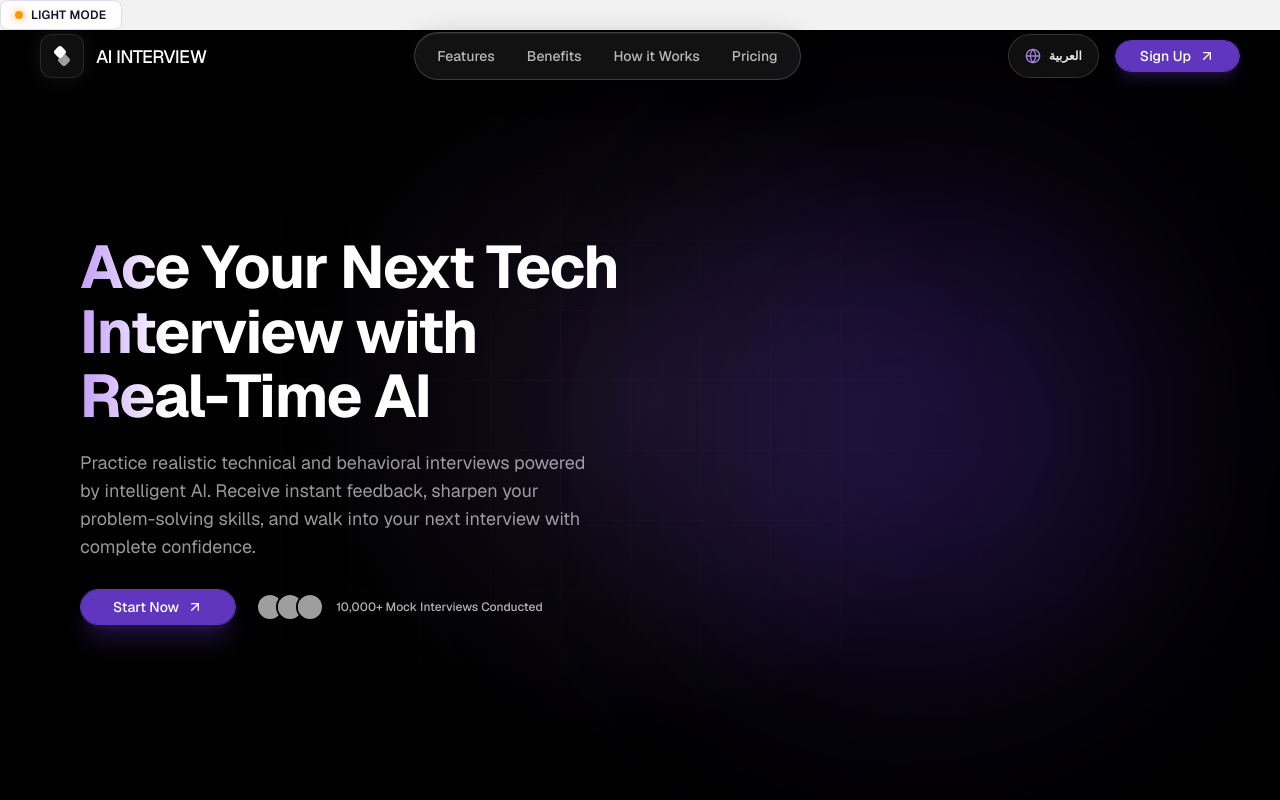
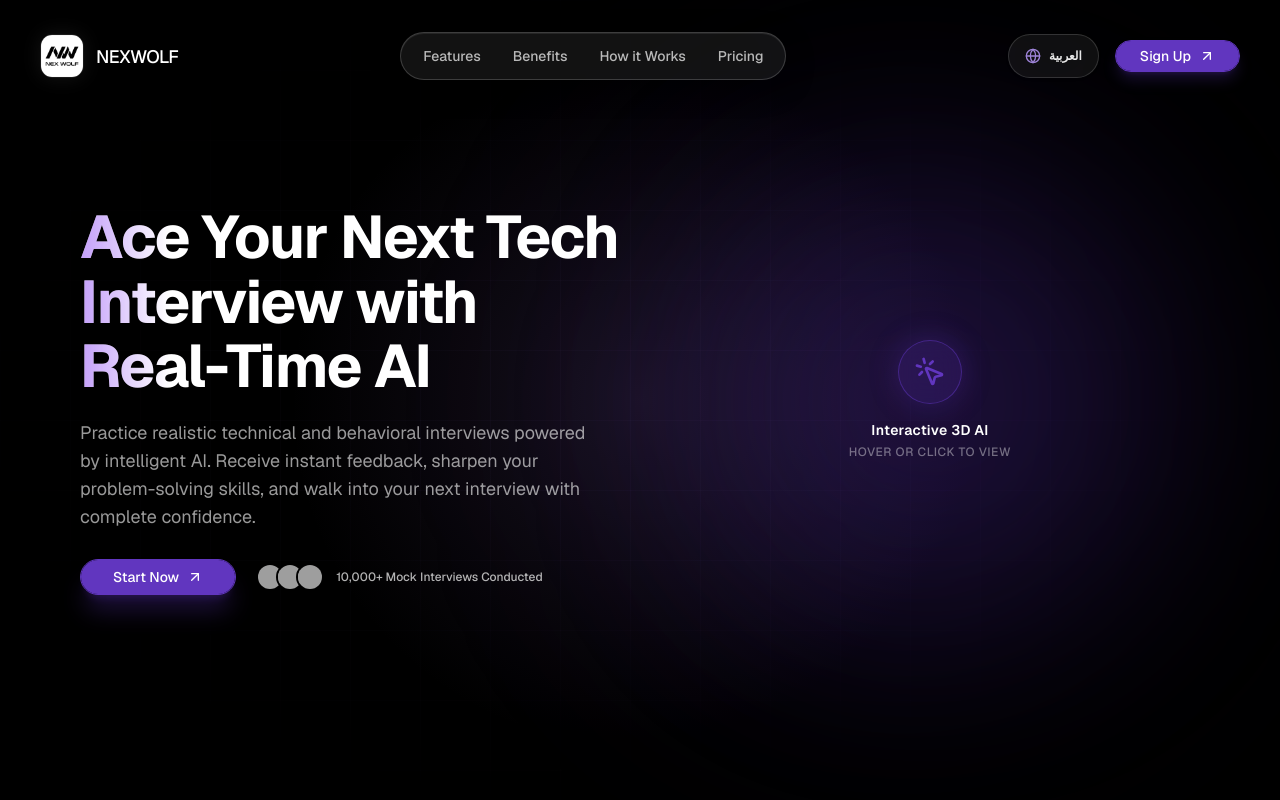
Before and after one commit to NexWolf/AI-Interview-frontend, a Next.js app: page / in a window 1280 px wide. Shown: the top 800 px of the page. Built offline with nearby package versions, Linux system fonts and the light colour scheme; grey boxes are pictures that could not be loaded.

Commit message:
fix landing page performance and download 3d when the user need show it

```diff
--- a/app/page.tsx
+++ b/app/page.tsx
@@ -2,14 +2,12 @@ import Navbar from "@/features/landing/components/Navbar";
 import { Hero } from "@/features/landing/components/Hero";
 import { Features } from "@/features/landing/components/Features";
 import CtaFooter from "@/features/landing/components/CtaFooter";
-import { ThemeToggle } from "@/shared/components/ui/ThemeToggle";
 import { HowItWorks } from "@/features/landing/components/HowItWorks";
 import Pricing from "@/features/landing/components/Pricing";
 
 export default function Home() {
   return (
-    <div className="min-h-screen bg-background text-foreground">
-      <ThemeToggle />
+    <div className="dark min-h-screen bg-black text-foreground">
       <Navbar />
       <Hero />
       <Features />
--- a/features/interview/components/session-component/InterviewSessionClient.tsx
+++ b/features/interview/components/session-component/InterviewSessionClient.tsx
@@ -373,7 +373,7 @@ export default function InterviewSessionClient({ interviewId }: InterviewSession
       // Fresh interview (or all questions answered) -> start the next one
       requestNextQuestion();
     }
-  }, [RoomData, interviewId, router, setAnswerText, onAskQuestion, requestNextQuestion]);
+  }, [RoomData, interviewId, router, setAnswerText, onAskQuestion, requestNextQuestion, emitEvent]);
 
   /* ==========================================================================
    * SECTION 10: INTEGRITY / PROCTORING / TIMER
--- a/features/interview/hooks/ReactQueryHooks/useStartInterview.ts
+++ b/features/interview/hooks/ReactQueryHooks/useStartInterview.ts
@@ -11,9 +11,10 @@ export const useStartInterview = () => {
 
         onSuccess : (response) => {
             const interviewId = response.interview.id;
-
             if(interviewId) {
-                queryClient.setQueryData(["interview" , interviewId], response)
+                // Do not set query data here because the response shape from startInterview
+                // is different from getInterviewById. Let the interview room fetch it fresh.
+                queryClient.invalidateQueries({ queryKey: ["interview", interviewId] });
             }
         }
     })
--- a/features/interview/hooks/useInterviewFlow.ts
+++ b/features/interview/hooks/useInterviewFlow.ts
@@ -291,17 +291,21 @@ export function useInterviewFlow({
       console.log("[SUBMIT] path:", liveConnected ? "socket" : "http", "qid:", q.id, "textLen:", text.length, "violations:", payload.violations?.length || 0);
 
       if (liveConnected) {
+        // Proceed instantly without waiting for the backend (Zero Latency Submission)
+        proceed();
+
         emitEvent("answer:submit", payload, ({ ok, message }: any) => {
           if (!ok) {
             const errMsg = message || "تعذر إرسال الإجابة. إجابتك محفوظة.";
-            handleFailure(errMsg);
-            return;
+            console.error(errMsg);
+            // We ignore handleFailure here because we already proceeded to the next question
           }
-          proceed();
         });
         return;
       }
 
+      // Same for HTTP
+      proceed();
       AxiosAPI.post(`/api/interviews/${interviewId}/questions/${q.id}/answer`, {
         answerText: text,
       })
--- a/features/landing/components/CtaFooter.tsx
+++ b/features/landing/components/CtaFooter.tsx
@@ -2,6 +2,7 @@
 
 import { Mic, ArrowRight } from "lucide-react";
 import Link from "next/link";
+import Image from "next/image";
 import { Button } from "@/components/ui/button";
 import { useLanguage } from "@/shared/context/LanguageContext";
 
@@ -38,10 +39,16 @@ export const CtaFooter = () => {
 
         <div className="mt-16 flex flex-col items-center justify-between gap-6 border-t border-border/60 pt-8 sm:flex-row">
           <div className="flex items-center gap-2">
-            <span className="flex h-7 w-7 items-center justify-center rounded-lg bg-[#6136BF] text-white">
-              <Mic className="h-3.5 w-3.5" />
-            </span>
-            <span className="font-semibold tracking-tight text-heading">AI INTERVIEW</span>
+            <div className="relative h-8 w-8 overflow-hidden rounded-lg border border-border shadow-sm">
+              <Image
+                src="/nexwolf.jpeg"
+                alt="NexWolf Logo"
+                fill
+                className="object-cover"
+                sizes="32px"
+              />
+            </div>
+            <span className="font-semibold tracking-tight text-heading">NEXWOLF</span>
           </div>
           <nav className="flex flex-wrap items-center justify-center gap-x-6 gap-y-2 text-sm text-muted-foreground">
             <a href="#features" className="hover:text-foreground">{t("nav.features")}</a>
@@ -50,7 +57,7 @@ export const CtaFooter = () => {
             <a href="#pricing" className="hover:text-foreground">{t("nav.pricing")}</a>
           </nav>
           <p className="text-sm text-muted-foreground">
-            &copy; {new Date().getFullYear()} AI INTERVIEW. {t("footer.rights")}
+            &copy; {new Date().getFullYear()} NEXWOLF. {t("footer.rights")}
           </p>
         </div>
       </section>
--- a/features/landing/components/Hero.tsx
+++ b/features/landing/components/Hero.tsx
@@ -1,9 +1,11 @@
 "use client";
+
+import { useState } from "react";
 
 import Link from "next/link";
 import Image from "next/image";
 import dynamic from "next/dynamic";
-import { ArrowUpRight } from "lucide-react";
+import { ArrowUpRight, MousePointerClick } from "lucide-react";
 
 import { Button } from "@/components/ui/button";
 import { TextShimmer } from "@/components/ui/text-shimmer";
@@ -27,6 +29,8 @@ const SplineScene = dynamic(
 
 export function Hero() {
   const { t, direction } = useLanguage();
+  const [isInteracting, setIsInteracting] = useState(false);
+
   return (
     <section className="relative h-[100svh] overflow-hidden bg-black">
 
@@ -173,6 +177,7 @@ export function Hero() {
                     src="/images/mohammed.jpg"
                     alt="Customer"
                     fill
+                    priority
                     sizes="28px"
                     className="object-cover"
                   />
@@ -193,6 +198,7 @@ export function Hero() {
                     src="/images/ahmed.jpg"
                     alt="Customer"
                     fill
+                    priority
                     sizes="28px"
                     className="object-cover"
                   />
@@ -213,6 +219,7 @@ export function Hero() {
                     src="/images/adham.jpg"
                     alt="Customer"
                     fill
+                    priority
                     sizes="28px"
                     className="object-cover"
                   />
@@ -266,6 +273,7 @@ export function Hero() {
           />
 
           {/* Spline */}
+          {isInteracting ? (
             <SplineScene
               scene="https://prod.spline.design/kZDDjO5HuC9GJUM2/scene.splinecode"
               className="
@@ -273,8 +281,28 @@ export function Hero() {
                 z-10
                 h-full
                 w-full
+                animate-in fade-in duration-1000
               "
             />
+          ) : (
+            <div
+              className="relative z-10 flex h-full w-full items-center justify-center animate-in fade-in duration-500"
+            >
+              <div
+                className="flex flex-col items-center justify-center gap-4 transition-transform duration-300 hover:scale-105 cursor-pointer"
+                onMouseEnter={() => setIsInteracting(true)}
+                onClick={() => setIsInteracting(true)}
+              >
+                <div className="flex h-16 w-16 items-center justify-center rounded-full bg-[#6136BF]/20 border border-[#6136BF]/50 text-[#6136BF] shadow-[0_0_30px_rgba(97,54,191,0.3)] backdrop-blur-md">
+                  <MousePointerClick className="w-8 h-8" />
+                </div>
+                <div className="flex flex-col items-center gap-1">
+                  <span className="text-sm font-semibold tracking-wide text-white">Interactive 3D AI</span>
+                  <span className="text-xs font-medium tracking-wider text-white/40 uppercase">Hover or click to view</span>
+                </div>
+              </div>
+            </div>
+          )}
 
         </div>
 
--- a/features/landing/components/Navbar.tsx
+++ b/features/landing/components/Navbar.tsx
@@ -2,6 +2,7 @@
 
 import { useState } from "react";
 import Link from "next/link";
+import Image from "next/image";
 import { ArrowUpRight, Globe, Menu, X } from "lucide-react";
 import { Button } from "@/components/ui/button";
 import { useLanguage } from "@/shared/context/LanguageContext";
@@ -23,15 +24,18 @@ const Navbar = () => {
         <nav className="flex h-[64px] items-center justify-between">
           {/* ================= Logo ================= */}
           <Link href="#home" className="group flex items-center gap-3">
-            <div className="flex h-11 w-11 items-center justify-center rounded-xl border border-white/10 bg-white/[0.06] shadow-[0_0_20px_rgba(255,255,255,0.08)] backdrop-blur-xl transition-all duration-300 group-hover:bg-white/[0.1]">
-              <div className="relative h-5 w-5">
-                <span className="absolute left-[3px] top-[1px] h-2.5 w-2.5 rotate-45 rounded-[3px] bg-white" />
-                <span className="absolute bottom-[1px] right-[3px] h-2.5 w-2.5 rotate-45 rounded-[3px] bg-white/60" />
-              </div>
+            <div className="relative h-11 w-11 overflow-hidden rounded-xl border border-white/10 shadow-[0_0_20px_rgba(255,255,255,0.08)] transition-transform duration-300 group-hover:scale-105">
+              <Image
+                src="/nexwolf.jpeg"
+                alt="NexWolf Logo"
+                fill
+                className="object-cover"
+                sizes="44px"
+              />
             </div>
 
             <span className="text-[18px] font-medium tracking-tight text-white">
-              AI INTERVIEW
+              NEXWOLF
             </span>
           </Link>
 
```
Also changed, not shown: features/interview/components/setup-component/SetupContainer.tsx (+18 -1 lines), public/nexwolf.jpeg (added). Lines whose indentation alone changed are shown as unchanged.
